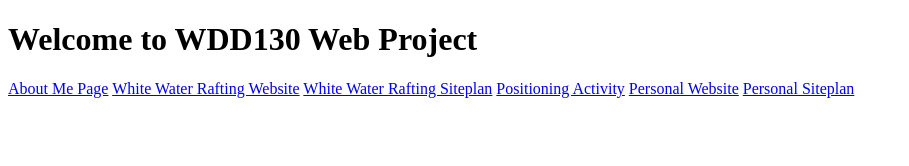
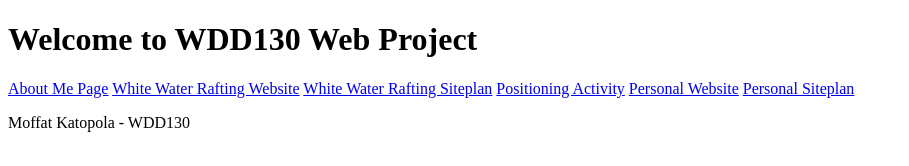
Before and after one commit to mkatopola/wdd130, a plain HTML site: page index.html in a window 1280 px wide. Shown: the whole page, without its empty margins (0-909 px from the left). Drawn offline with Linux system fonts and the light colour scheme.

Commit message:
Added a paragraph to the home page

```diff
--- a/index.html
+++ b/index.html
@@ -15,5 +15,6 @@
     <a href="#">Personal Website</a>
     <a href="#">Personal Siteplan</a>
  </nav>
+ <p>Moffat Katopola - WDD130</p>
 </body>
 </html>
```
